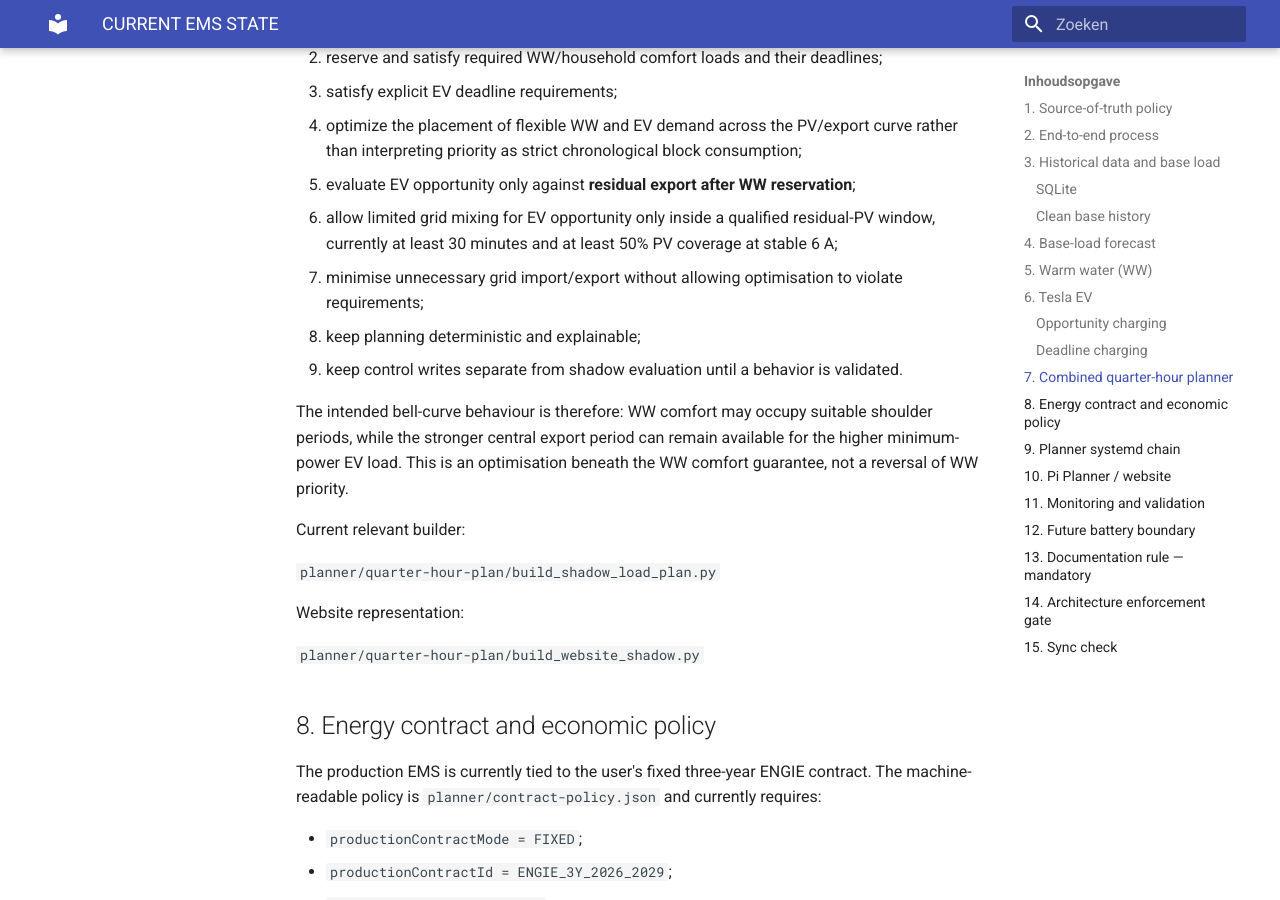
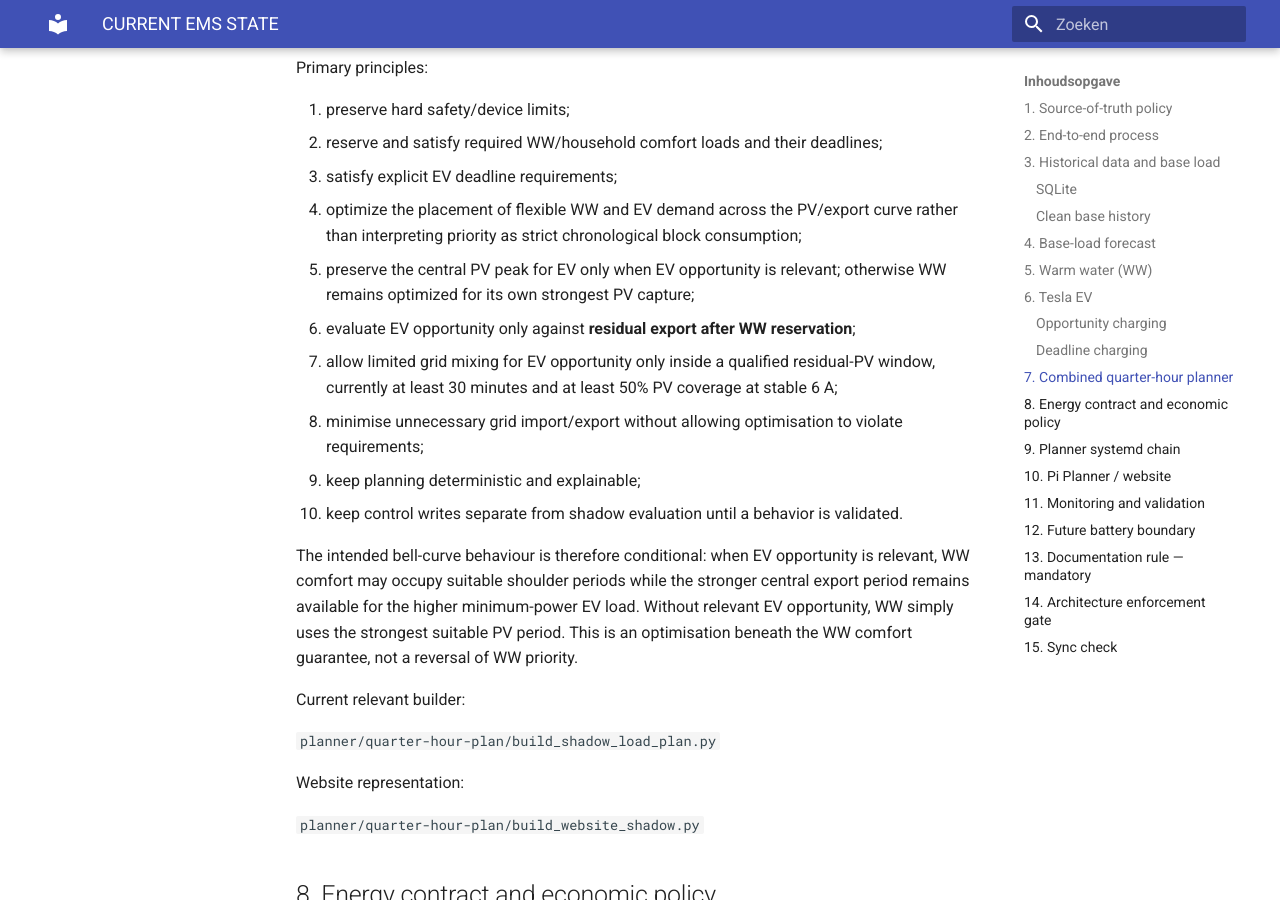
Before and after one commit to OnsKasteeltje/homey-energy-manual, an MkDocs documentation site: the page built from docs/architecture/CURRENT-EMS-STATE.md, in a window 1280 px wide and 900 px high, scrolled down 5358 px. Built offline with MkDocs 1.6.1 and Material for MkDocs 9.7.7, drawn with Linux system fonts in a browser that asks for light colours; some of the changed text lies outside the part shown.

Commit message:
docs: condition WW peak preservation on EV relevance

```diff
--- a/docs/architecture/CURRENT-EMS-STATE.md
+++ b/docs/architecture/CURRENT-EMS-STATE.md
@@ -94,7 +94,8 @@ Current planning principles:
 - satisfy the required daily heating/comfort target and deadline;
 - preferentially place flexible heating in periods with useful PV/export-reduction opportunity;
 - treat WW priority as a **reservation of required comfort energy**, not as a requirement to consume one monolithic boiler block before other flexible loads may use PV;
-- when a qualifying PV/export window is broader than the required WW runtime, use the shoulders of that window where minimum boiler-run constraints allow it, so the strongest central PV/export capacity can remain available for higher-power EV opportunity charging;
+- when a qualifying PV/export window is broader than the required WW runtime **and EV opportunity is relevant in that window**, use the shoulders of that window where minimum boiler-run constraints allow it, so the strongest central PV/export capacity can remain available for the higher-power EV load;
+- when EV opportunity is not relevant, WW keeps the strongest qualifying PV subrun rather than creating extra grid import merely to preserve an unused PV peak;
 - separate WW runs must respect the minimum runtime; when a safe shoulder split cannot satisfy that constraint, use a strongest contiguous WW subrun instead;
 - do not schedule unnecessary repeat heating once the daily goal has been reached;
 - include planned WW consumption in the combined quarter-hour load plan so it is not double-counted as base load;
@@ -153,13 +154,14 @@ Primary principles:
 2. reserve and satisfy required WW/household comfort loads and their deadlines;
 3. satisfy explicit EV deadline requirements;
 4. optimize the placement of flexible WW and EV demand across the PV/export curve rather than interpreting priority as strict chronological block consumption;
-5. evaluate EV opportunity only against **residual export after WW reservation**;
-6. allow limited grid mixing for EV opportunity only inside a qualified residual-PV window, currently at least 30 minutes and at least 50% PV coverage at stable 6 A;
-7. minimise unnecessary grid import/export without allowing optimisation to violate requirements;
-8. keep planning deterministic and explainable;
-9. keep control writes separate from shadow evaluation until a behavior is validated.
+5. preserve the central PV peak for EV only when EV opportunity is relevant; otherwise WW remains optimized for its own strongest PV capture;
+6. evaluate EV opportunity only against **residual export after WW reservation**;
+7. allow limited grid mixing for EV opportunity only inside a qualified residual-PV window, currently at least 30 minutes and at least 50% PV coverage at stable 6 A;
+8. minimise unnecessary grid import/export without allowing optimisation to violate requirements;
+9. keep planning deterministic and explainable;
+10. keep control writes separate from shadow evaluation until a behavior is validated.
 
-The intended bell-curve behaviour is therefore: WW comfort may occupy suitable shoulder periods, while the stronger central export period can remain available for the higher minimum-power EV load. This is an optimisation beneath the WW comfort guarantee, not a reversal of WW priority.
+The intended bell-curve behaviour is therefore conditional: when EV opportunity is relevant, WW comfort may occupy suitable shoulder periods while the stronger central export period remains available for the higher minimum-power EV load. Without relevant EV opportunity, WW simply uses the strongest suitable PV period. This is an optimisation beneath the WW comfort guarantee, not a reversal of WW priority.
 
 Current relevant builder:
 
```
